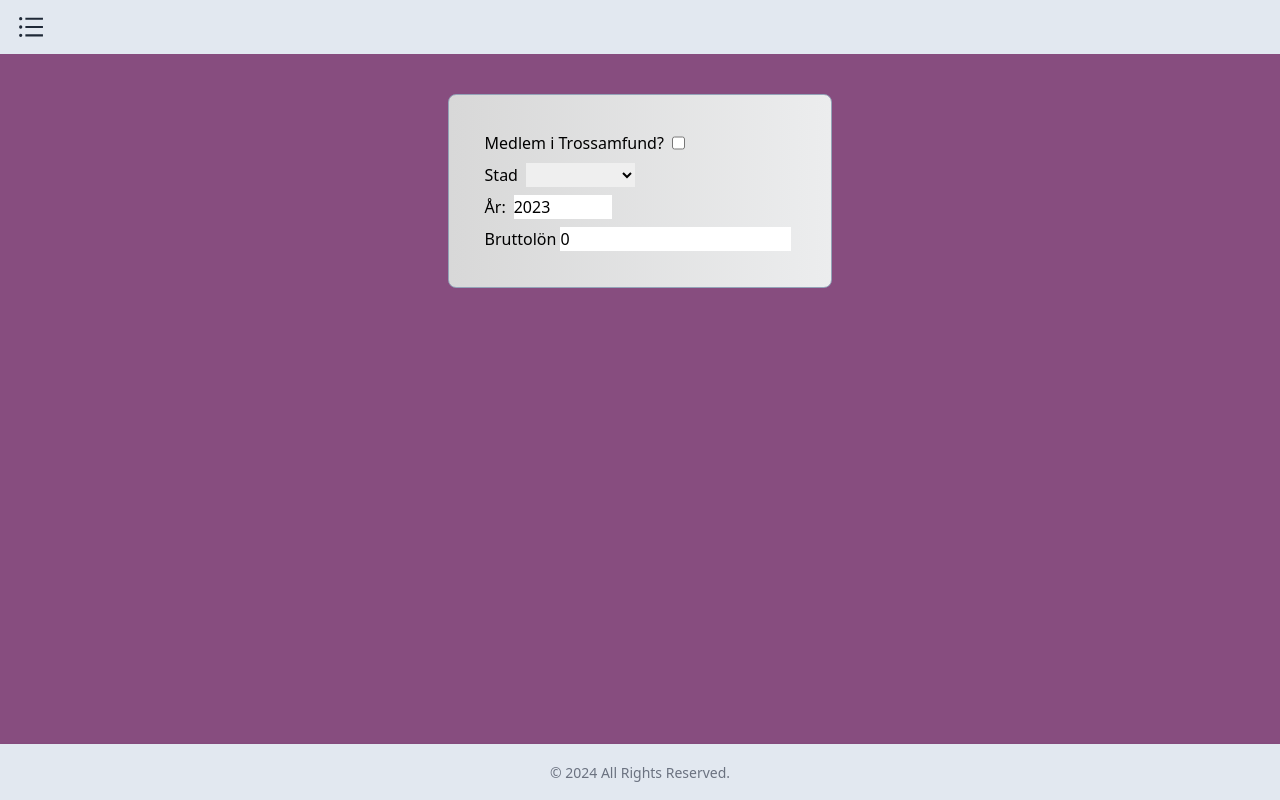
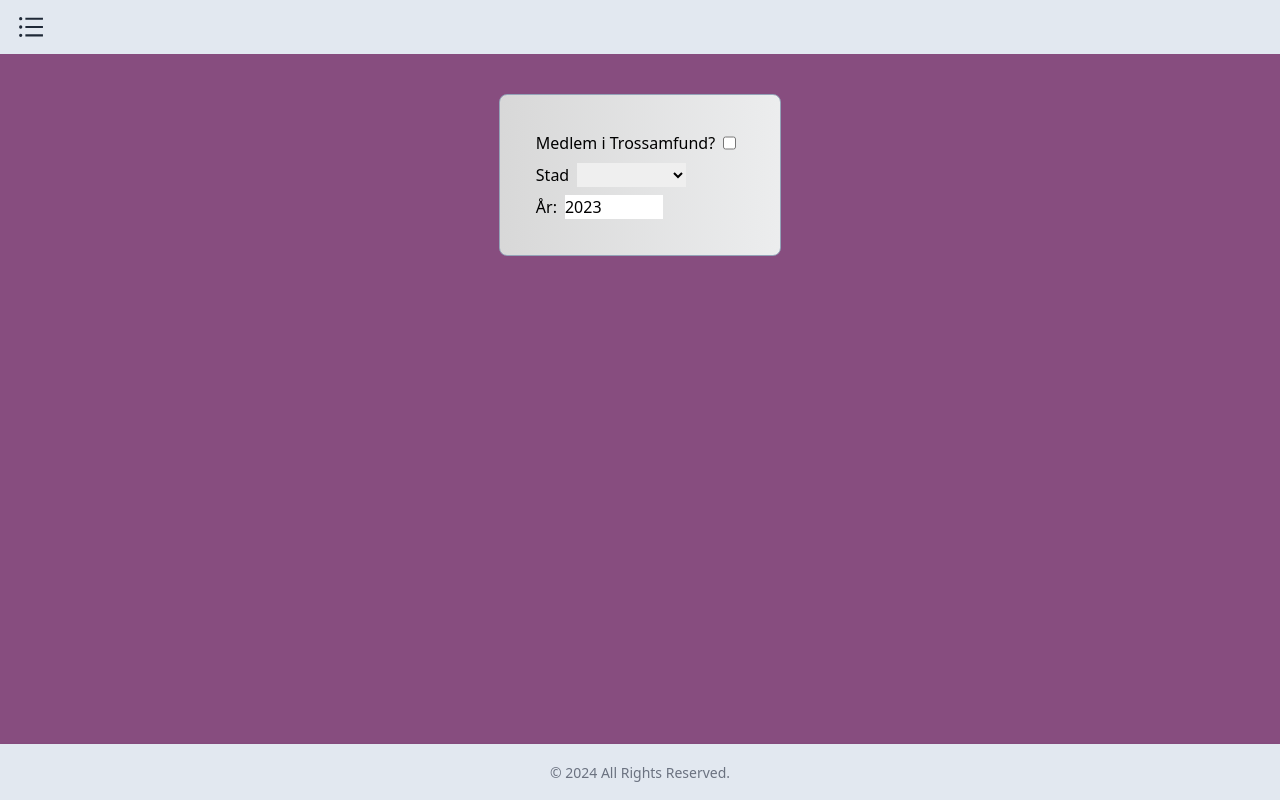
Before and after one commit to brownbeardeveloper/hack-sweden, a React (Create React App) app: page /#/ in a window 1280 px wide. Built offline with nearby package versions, Linux system fonts and the light colour scheme.

Commit message:
fix: force to choose city, better fix

```diff
--- a/src/components/form.jsx
+++ b/src/components/form.jsx
@@ -6,7 +6,7 @@ import getTaxBrackets from "../functions/getTaxBrackets";
 export default function FormComponent() {
     const [taxBrackets, setTaxBrackets] = useState([]);
     const [year, setYear] = useState(2023);
-    const [city, setCity] = useState('MALMÖ');
+    const [city, setCity] = useState();
     const [grossSalary, setGrossSalary] = useState(0);
     const [taxDeduction, setTaxDeduction] = useState(0);
     const [kyrkoAvgift, setKyrkoAvgift] = useState(false);
@@ -83,7 +83,7 @@ export default function FormComponent() {
                         step="1" />
                 </div>
 
-
+                { city !== undefined ?
                 <div className='flex flex-row mr-2 my-1'>
                     <label className='mx-1' htmlFor="grossSalaryInput">Bruttolön</label>
                     <input
@@ -93,10 +93,8 @@ export default function FormComponent() {
                         value={grossSalary}
                         onChange={event => handleOnGrossPayChange(event)}
                     />
-                </div>
-
-
-
+                </div> :""
+                }
             </form>
 
             {taxBracket &&
```
